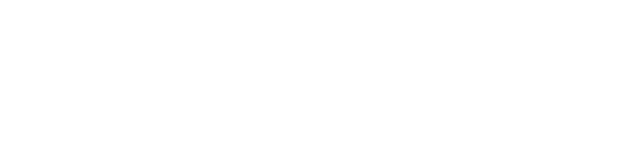
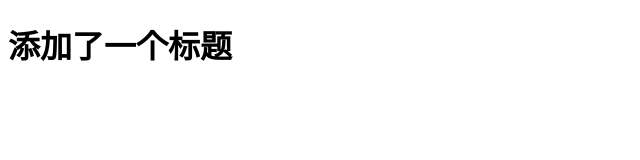
Before and after one commit to ZhouGuanQi/1910gitDemo, a plain HTML site: page index.html in a window 1280 px wide. Shown: the whole page, without its empty margins (0-640 px from the left). Drawn offline with Linux system fonts and the light colour scheme.

Commit message:
Update index.html

```diff
--- a/index.html
+++ b/index.html
@@ -5,5 +5,6 @@
 		<title></title>
 	</head>
 	<body>
+		<h1>添加了一个标题</h1>
 	</body>
 </html>
```
